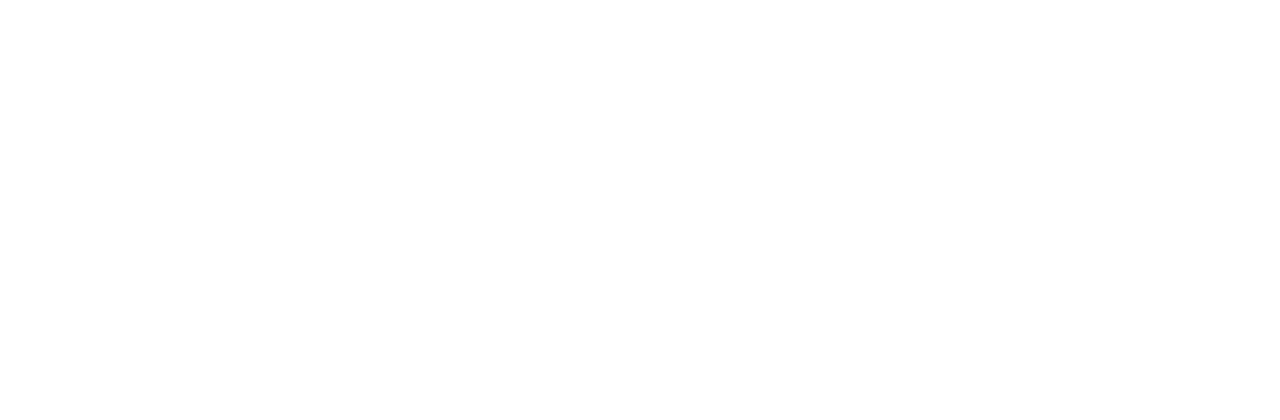
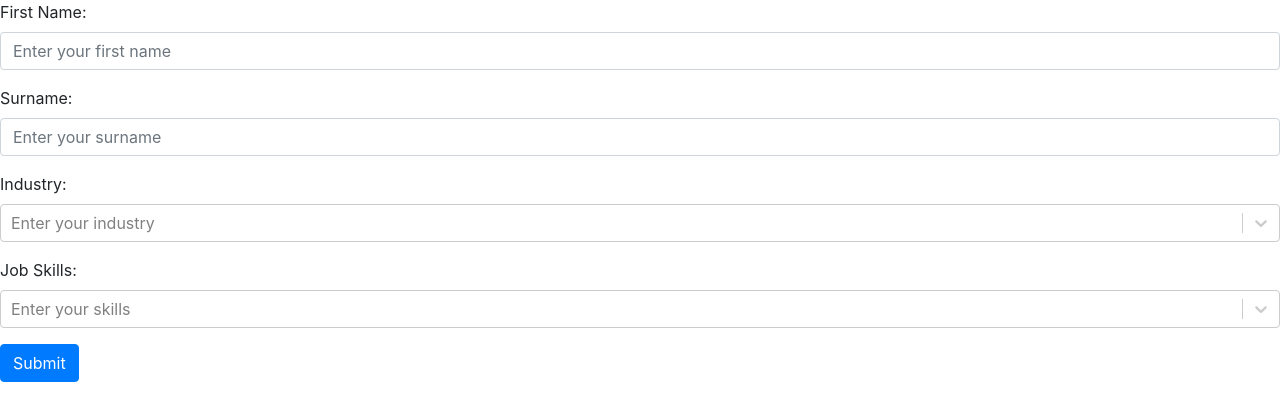
Before and after one commit to zi-codes/jinder-frontend, a React (Create React App) app: page /profile in a window 1280 px wide. Shown: the top 420 px of the page. Built offline with nearby package versions, Linux system fonts and the light colour scheme.

Commit message:
added profile form

```diff
--- a/package.json
+++ b/package.json
@@ -10,7 +10,8 @@
     "react-dom": "^16.9.0",
     "react-router": "^5.0.1",
     "react-router-dom": "^5.0.1",
-    "react-scripts": "3.1.1"
+    "react-scripts": "3.1.1",
+    "react-select": "^3.0.4"
   },
   "scripts": {
     "start": "react-scripts start",
--- a/src/App.js
+++ b/src/App.js
@@ -8,7 +8,6 @@ class App extends React.Component {
   state = {};
 
   createUser = state => {
-    console.log("now about to post the thing");
 
     fetch("https://jinder-backend.herokuapp.com/users", {
       method: 'post',
@@ -25,7 +24,6 @@ class App extends React.Component {
   };
 
   createSession = state => {
-    console.log("now about to post the thing");
 
     fetch("https://jinder-backend.herokuapp.com/api/sessions", {
       method: 'post',
@@ -41,12 +39,34 @@ class App extends React.Component {
     });
   };
 
+  createProfile = state => {
+    fetch("https://jinder-backend.herokuapp.com/api/profiles", {
+      method: 'post',
+      headers: {
+        'Content-Type': 'application/json',
+        // 'X-User-Email': '',
+        // 'X-User-Token': ''
+
+      },
+      body:  JSON.stringify({"profile":
+        {
+          "user_id": 1,
+          "first_name": state.firstName,
+          "last_name": state.surname,
+          "industry": state.industry,
+          "skills": state.skills
+        }
+      })
+    });
+  }
+
   render() {
     return (
       <div className="App">
           <BrowserRouter>
             <Route exact path= "/" render={(props) => <SignUp {...props} createUser={this.createUser} />} />
             <Route exact path= "/login" render={(props) => <LogIn {...props} createSession={this.createSession} />} />
+            <Route exact path= "/profile" render={(props) => <UserProfile {...props} createProfile={this.createProfile} />} />
           </BrowserRouter>
       </div>
     );
--- a/src/components/UserProfile.js
+++ b/src/components/UserProfile.js
@@ -2,13 +2,83 @@ import React from "react";
 import PropTypes from "prop-types";
 import Button from "react-bootstrap/Button";
 import Form from "react-bootstrap/Form";
+import Select from 'react-select';
+import { industryOptions } from '../data/IndustryData';
+import { skillsOptions } from '../data/SkillsData';
+import { Redirect } from 'react-router-dom';
+
+// const Checkbox = props => <input type="checkbox" {...props} />;
+
+//   state = {
+//   isClearable: boolean,
+//   isDisabled: boolean,
+//   isLoading: boolean,
+//   isRtl: boolean,
+//   isSearchable: boolean,
+// };
 
 class UserProfile extends React.Component {
   state = {
-
+    fireRedirect: false,
+    firstName: null,
+    surname: null,
+    industry: null,
+    skills: null,
+    // isClearable: true,
+    // isDisabled: false,
+    // isLoading: false,
+    // isRtl: false,
+    // isSearchable: true,
   };
 
+  handleSubmit = event => {
+    event.preventDefault();
+    this.props.createProfile(this.state)
+    this.setState({ firstName: null })
+    this.setState({ surname: null })
+    this.setState({ industry: null })
+    this.setState({ skills: null })
+    this.setState({ fireRedirect: true })
+  }
+
+  handleNameChange = ({ target }) => {
+    this.setState({ [target.name]: target.value })
+  }
+
+  handleIndustryChange = event => {
+    this.setState({ industry: event.value })
+  }
+
+  handleSkillsChange = event => {
+    const skills = []
+    event.forEach(skill => {
+      skills.push(skill.value)
+    });
+    this.setState({ skills: skills.join() });
+  }
+
+  toggleClearable = () =>
+    this.setState(state => ({ isClearable: !state.isClearable }));
+  toggleDisabled = () =>
+    this.setState(state => ({ isDisabled: !state.isDisabled }));
+  toggleLoading = () =>
+    this.setState(state => ({ isLoading: !state.isLoading }));
+  toggleRtl = () => this.setState(state => ({ isRtl: !state.isRtl }));
+  toggleSearchable = () =>
+    this.setState(state => ({ isSearchable: !state.isSearchable }));
+
   render() {
+
+    const { fireRedirect } = this.state;
+
+    // const {
+    //   isClearable,
+    //   isSearchable,
+    //   isDisabled,
+    //   isLoading,
+    //   isRtl,
+    // } = this.state;
+
     return (
       <div>
         <Form onSubmit={this.handleSubmit}>
@@ -17,48 +87,48 @@ class UserProfile extends React.Component {
             <Form.Label>First Name:</Form.Label>
             <Form.Control
               type="text"
+              name="firstName"
               placeholder="Enter your first name"
-              onChange={this.handleFirstNameChange}
-            />
-
-          </Form.Group>
-
-          <Form.Group controlId="formBasicLastName">
-            <Form.Label>Last Name:</Form.Label>
-            <Form.Control
-              type="test"
-              placeholder="Enter you last name"
-              onChange={this.handleLastNameChange}
+              onChange={this.handleNameChange}
             />
           </Form.Group>
 
-          <Form.Group controlId="formUserEmail">
-            <Form.Label>User Email address</Form.Label>
-            <Form.Control
-              type="email"
-              placeholder="Enter you personal email"
-              onChange={this.handleUserEmailChange}
-            />
-            <Form.Text className="text-muted">
-              Employers can use this email to contact you.
-            </Form.Text>
-          </Form.Group>
-
-          <Form.Group controlId="formUserIndustry">
-            <Form.Label>User Industry</Form.Label>
+          <Form.Group controlId="formBasicSurname">
+            <Form.Label>Surname:</Form.Label>
             <Form.Control
               type="text"
-              placeholder="Enter you preferred industry here"
-              onChange={this.handleUserIndustryChange}
+              name="surname"
+              placeholder="Enter your surname"
+              onChange={this.handleNameChange}
             />
           </Form.Group>
 
-          <Form.Group controlId="formUserSkills">
-            <Form.Label>User Skills</Form.Label>
-            <Form.Control
-              type="text"
-              placeholder="Select your skills"
-              onChange={this.handleUserSkillsChange}
+          <Form.Group controlId="formBasicSkills">
+            <Form.Label>Industry:</Form.Label>
+            <React.Fragment>
+              <Select
+                isSingle
+                options={industryOptions}
+                className="basic-single-select"
+                classNamePrefix="select"
+                name="industry"
+                onChange={this.handleIndustryChange}
+                placeholder="Enter your industry"
+              />
+            </React.Fragment>
+          </Form.Group>
+
+
+          <Form.Group controlId="formBasicSkills">
+            <Form.Label>Job Skills:</Form.Label>
+            <Select
+              isMulti
+              name="skills"
+              options={skillsOptions}
+              className="basic-multi-select"
+              classNamePrefix="select"
+              onChange={this.handleSkillsChange}
+              placeholder="Enter your skills"
             />
           </Form.Group>
 
@@ -66,11 +136,15 @@ class UserProfile extends React.Component {
             Submit
           </Button>
         </Form>
+        {fireRedirect && ( <Redirect to='/'/> )}
       </div>
-
     )
   }
-
 }
 
+UserProfile.propTypes = {
+  createProfile: PropTypes.func.isRequired
+};
+
+
 export default UserProfile;
--- /dev/null
+++ b/src/data/IndustryData.js
@@ -0,0 +1,11 @@
+
+export const industryOptions = [
+  { value: 'Software Engineering', label: 'Software Engineering' },
+  { value: 'Catering', label: 'Catering' },
+  { value: 'Agricultural', label: 'Agricultural' },
+  { value: 'Project Management', label: 'Project Management' },
+  { value: 'Hospitality', label: 'Hospitality' },
+  { value: 'Manufacturing', label: 'Manufacturing' },
+  { value: 'Transport', label: 'Transport' },
+  { value: 'Retail', label: 'Retail' }
+];
--- /dev/null
+++ b/src/data/SkillsData.js
@@ -0,0 +1,11 @@
+
+export const skillsOptions = [
+  { value: 'Javascript', label: 'Javascript' },
+  { value: 'C#', label: 'C#' },
+  { value: 'Python', label: 'Python' },
+  { value: 'Ruby', label: 'Ruby' },
+  { value: 'TDD', label: 'TDD' },
+  { value: 'Ops', label: 'Ops' },
+  { value: 'C++', label: 'C++' },
+  { value: 'Full Stack', label: 'Full Stack' }
+];
```
Also changed, not shown: src/style/Note.js (added, +12 -0 lines), 1 other file (tests, documents, lock files or other folders). Lines whose indentation alone changed are shown as unchanged.
